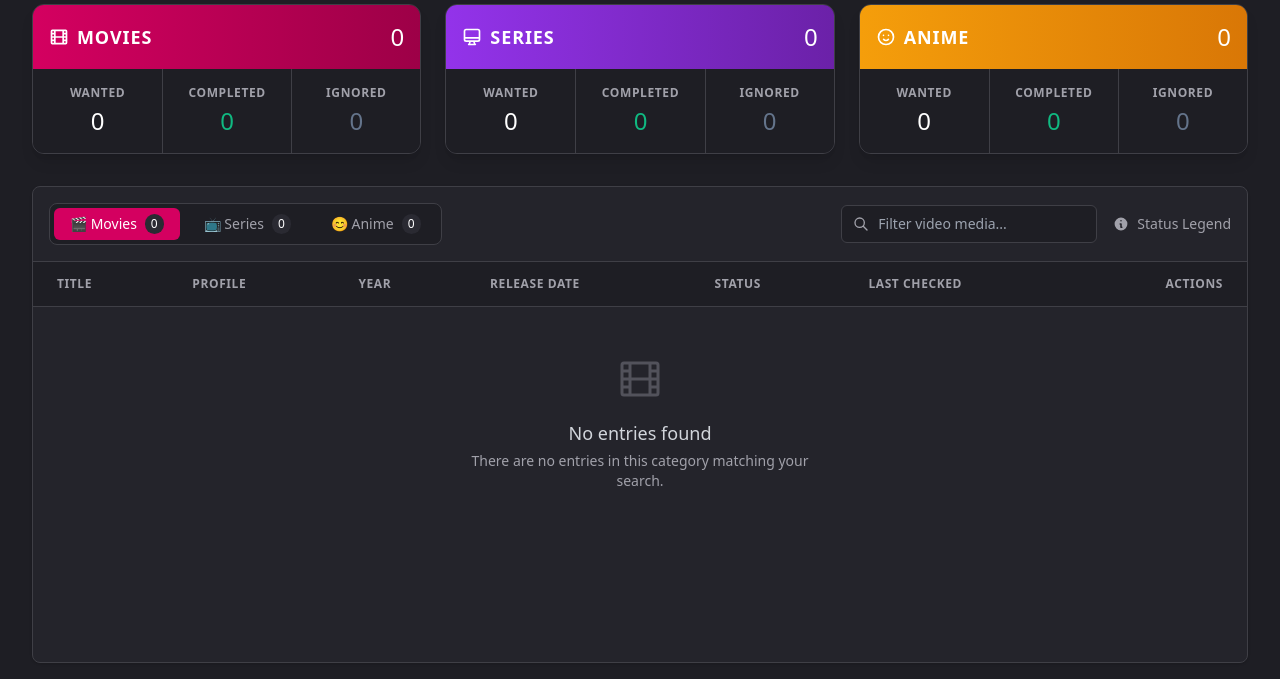
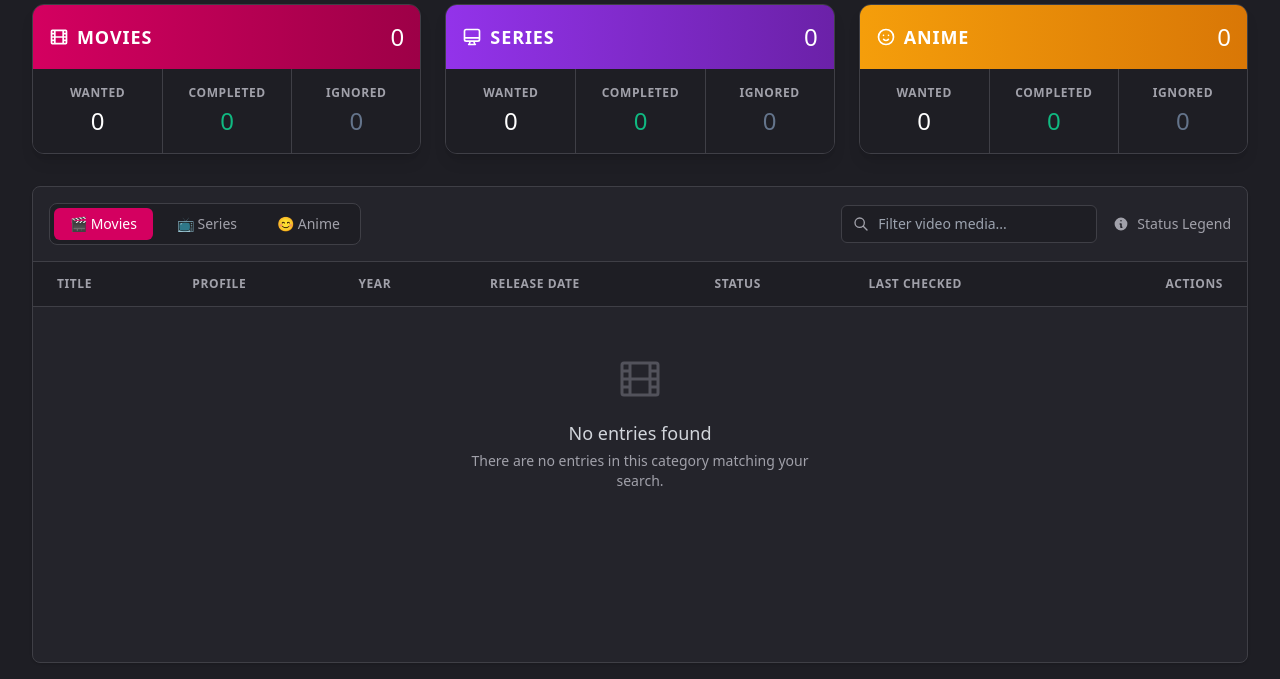
Before and after one commit to Reimaris/NZBoxer, a FastAPI app: page / in a window 1280 px wide. Shown: the part 156-835 px from the top of the page. Run offline with FastAPI, Linux system fonts and the light colour scheme; data that the repository does not hold is empty; some libraries are stand-ins or nearby versions.

Commit message:
fix(ui): remove redundant summary count badges from switchers and restore dark table dividers
- Remove redundant count badges from Movies, Series, and Anime category switcher buttons
- Remove redundant count badges from Manga, Books, and Magazines switchers in print dashboard
- Fix tbody divider style from bright border to subtle dark divider (divide-[#3f3f46])

```diff
--- a/templates/dashboard.html
+++ b/templates/dashboard.html
@@ -86,19 +86,16 @@
 
     <!-- Table Toolbar: Tabs & Search -->
     <div class="p-4 border-b border-[#3f3f46] flex flex-col md:flex-row justify-between items-center gap-4">
-        <!-- Tabs with Icons and Count Badges -->
+        <!-- Tabs with Icons -->
         <div class="flex gap-2 bg-[#1e1e24] p-1 rounded-lg border border-[#3f3f46]">
             <button @click="tab = 'movie'; search = ''" :class="{'bg-[#d40060] text-white': tab === 'movie', 'text-[#a1a1aa] hover:text-white': tab !== 'movie'}" class="px-4 py-1.5 rounded-md text-sm font-medium transition-colors flex items-center gap-2">
                 <span>🎬 Movies</span>
-                <span class="text-xs px-1.5 py-0.5 rounded-full bg-[#2a2a32] text-white">{{ movie_items|length }}</span>
             </button>
             <button @click="tab = 'show'; search = ''" :class="{'bg-[#d40060] text-white': tab === 'show', 'text-[#a1a1aa] hover:text-white': tab !== 'show'}" class="px-4 py-1.5 rounded-md text-sm font-medium transition-colors flex items-center gap-2">
                 <span>📺 Series</span>
-                <span class="text-xs px-1.5 py-0.5 rounded-full bg-[#2a2a32] text-white">{{ series_items|length }}</span>
             </button>
             <button @click="tab = 'anime'; search = ''" :class="{'bg-[#d40060] text-white': tab === 'anime', 'text-[#a1a1aa] hover:text-white': tab !== 'anime'}" class="px-4 py-1.5 rounded-md text-sm font-medium transition-colors flex items-center gap-2">
                 <span>😊 Anime</span>
-                <span class="text-xs px-1.5 py-0.5 rounded-full bg-[#2a2a32] text-white">{{ anime_items|length }}</span>
             </button>
         </div>
 
@@ -154,7 +151,7 @@
                     <th class="px-6 py-3.5 text-right">Actions</th>
                 </tr>
             </thead>
-            <tbody class="divide-y border-[#3f3f46] text-sm">
+            <tbody class="divide-y divide-[#3f3f46] text-sm">
                 {% for item in items %}
                 {% set display_category = item.media_type.value %}
                 <tr class="hover:bg-[#2a2a32] transition-colors group"
--- a/templates/print_dashboard.html
+++ b/templates/print_dashboard.html
@@ -90,15 +90,12 @@
         <div class="flex gap-2 bg-[#1e1e24] p-1 rounded-lg border border-[#3f3f46]">
             <button @click="tab = 'manga'; search = ''" :class="{'bg-[#d40060] text-white': tab === 'manga', 'text-[#a1a1aa] hover:text-white': tab !== 'manga'}" class="px-4 py-1.5 rounded-md text-sm font-medium transition-colors flex items-center gap-2">
                 <span>📖 Manga</span>
-                <span class="text-xs px-1.5 py-0.5 rounded-full bg-[#2a2a32] text-white">{{ mangas|length }}</span>
             </button>
             <button @click="tab = 'books'; search = ''" :class="{'bg-[#d40060] text-white': tab === 'books', 'text-[#a1a1aa] hover:text-white': tab !== 'books'}" class="px-4 py-1.5 rounded-md text-sm font-medium transition-colors flex items-center gap-2">
                 <span>📕 Books</span>
-                <span class="text-xs px-1.5 py-0.5 rounded-full bg-[#2a2a32] text-white">{{ books|length }}</span>
             </button>
             <button @click="tab = 'magazines'; search = ''" :class="{'bg-[#d40060] text-white': tab === 'magazines', 'text-[#a1a1aa] hover:text-white': tab !== 'magazines'}" class="px-4 py-1.5 rounded-md text-sm font-medium transition-colors flex items-center gap-2">
                 <span>📰 Magazines</span>
-                <span class="text-xs px-1.5 py-0.5 rounded-full bg-[#2a2a32] text-white">{{ magazines|length }}</span>
             </button>
         </div>
 
```
